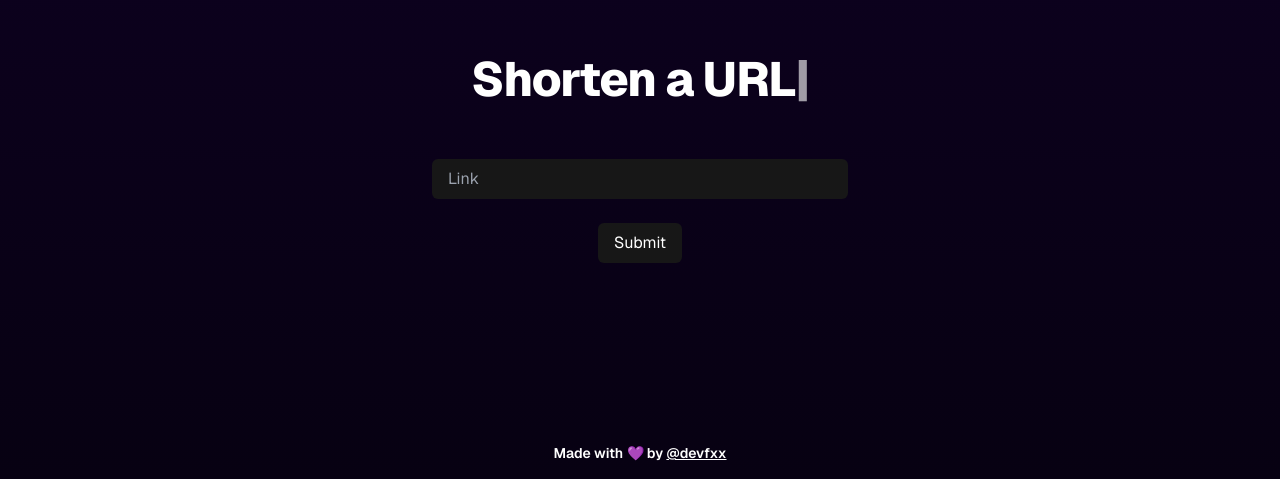
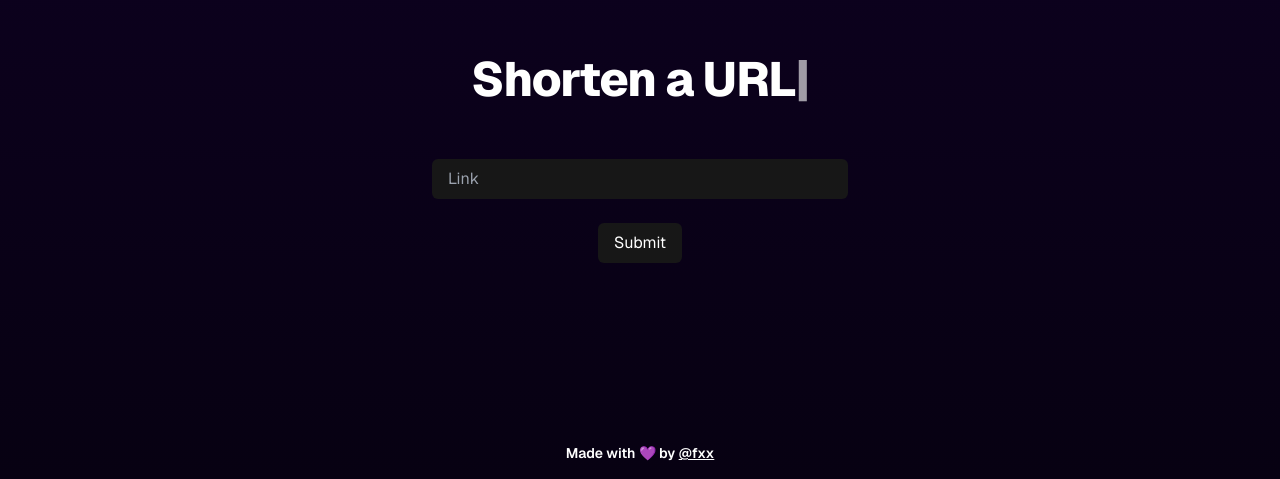
Before and after one commit to xvht/ShortFrontend, a Next.js app: page / in a window 1280 px wide. Shown: the part 321-800 px from the top of the page. Built offline with nearby package versions, Linux system fonts and the light colour scheme; no server answers.

Commit message:
chore: Update author link in Localized component
Since the source is on Forgejo.. might as well.

```diff
--- a/src/components/Localized.tsx
+++ b/src/components/Localized.tsx
@@ -30,8 +30,8 @@ const LocalizedAuthor: React.FC = () => {
   return (
     <p className="font-semibold">
       {author}{" "}
-      <a className="underline" href="https://github.com/devfxx" target="_blank">
-        @devfxx
+      <a className="underline" href="https://git.kty.lol/fxx" target="_blank">
+        @fxx
       </a>
     </p>
   );
```
